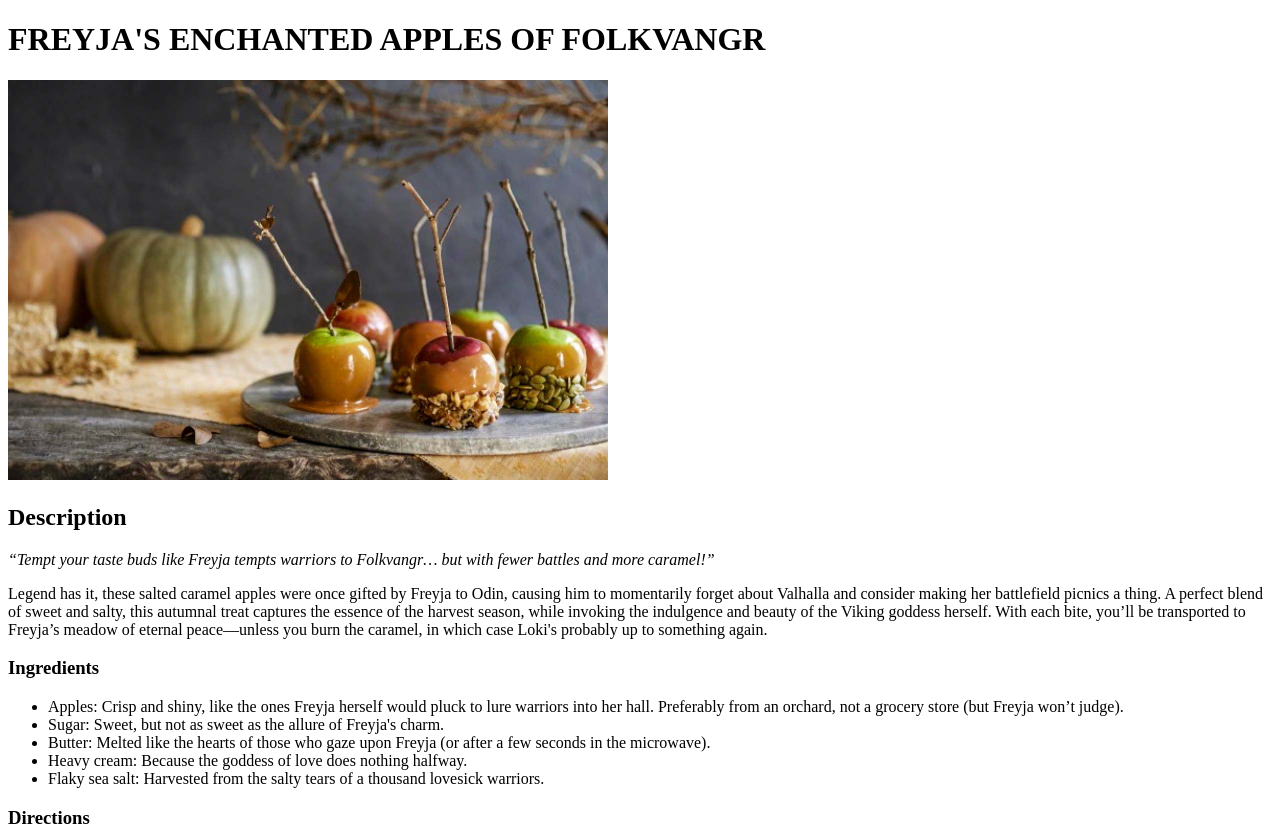
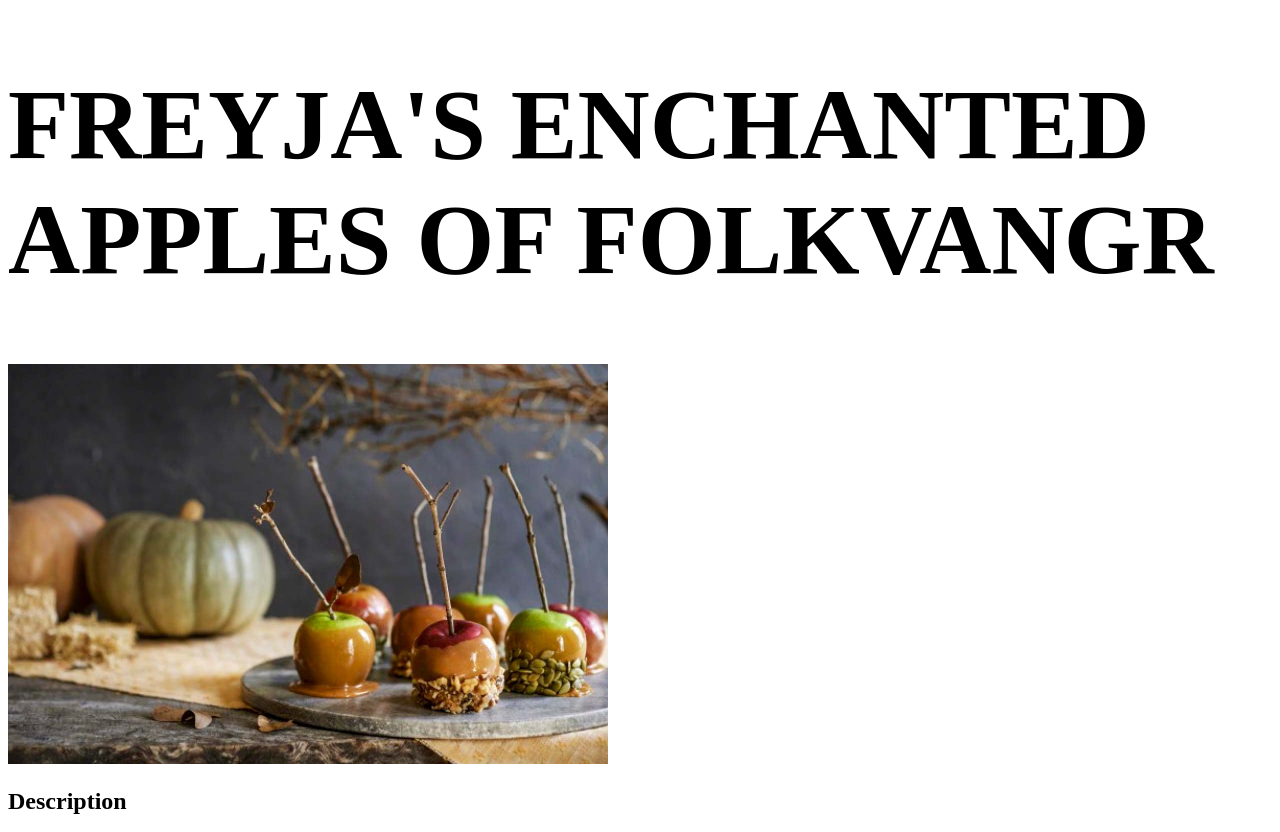
Before and after one commit to dennis-nierzwicki/odin-recipes, a plain HTML site: page recipes/freyja-enchanted-apples-of-folkvangr.html in a window 1280 px wide. Shown: the top 832 px of the page. Drawn offline with Linux system fonts and the light colour scheme; files that its build step writes are made by us from their sources.

Commit message:
Added styles to homepage and connected a recipe

```diff
--- a/recipes/freyja-enchanted-apples-of-folkvangr.html
+++ b/recipes/freyja-enchanted-apples-of-folkvangr.html
@@ -4,11 +4,12 @@
     <meta charset="UTF-8">
     <meta name="viewport" content="width=device-width, initial-scale=1.0">
     <title>Freyja's Enchanted Apples of Folkvangr</title>
+    <link rel="stylesheet" href="styles.css">
 </head>
 <body>
-    <h1>FREYJA'S ENCHANTED APPLES OF FOLKVANGR</h1>
+    <h1 class="odin-heading-1">FREYJA'S ENCHANTED APPLES OF FOLKVANGR</h1>
     <img src="../img/rustic-caramel-apples.jpg" width="600" alt="Apples decorated with nuts and covered in caramel in a nature setting.">
-    <h2>Description</h2>
+    <h2 class="odin-heading-2">Description</h2>
     <em>“Tempt your taste buds like Freyja tempts warriors to Folkvangr… but with fewer battles and more caramel!”</em>
     <p>Legend has it, these salted caramel apples were once gifted by Freyja to Odin, causing him to momentarily forget about Valhalla and consider making her battlefield picnics a thing. A perfect blend of sweet and salty, this autumnal treat captures the essence of the harvest season, while invoking the indulgence and beauty of the Viking goddess herself. With each bite, you’ll be transported to Freyja’s meadow of eternal peace—unless you burn the caramel, in which case Loki's probably up to something again.</p>
     <h3>Ingredients</h3>
```
